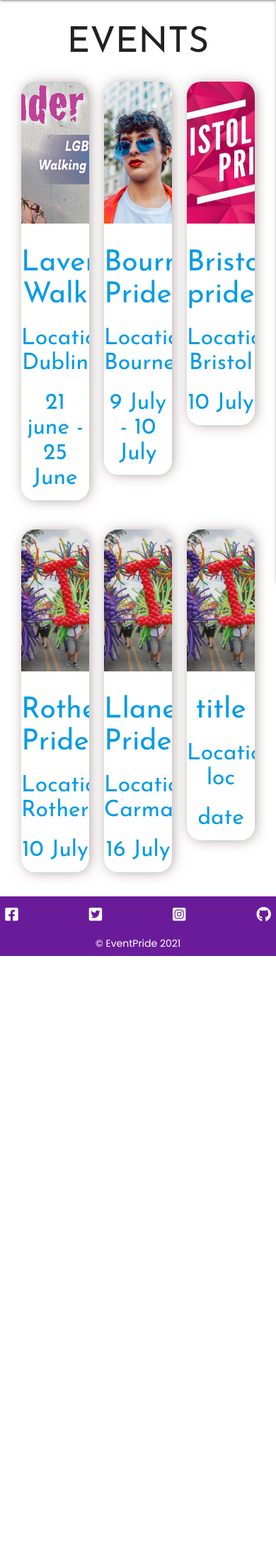
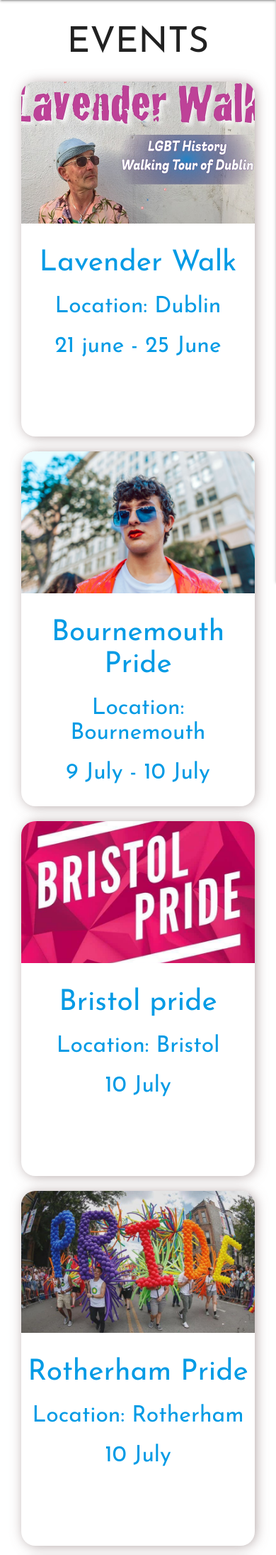
Before and after one commit to roomacarthur/eventpride, a Flask app: page /events in a window 390 px wide; the page is wider, and only the part inside the window is pictured. Shown: the part 84-2275 px from the top of that part at 71% size. Before the commit the page ends 1431 px from the top of that part, so only its background shows below. Run offline with Flask 2, Linux system fonts and the light colour scheme; some libraries are stand-ins or nearby versions.

Commit message:
updated events.html to be responsive.

```diff
--- a/static/css/style.css
+++ b/static/css/style.css
@@ -26,6 +26,7 @@ nav .brand-logo {
     text-align: center;
     border-radius: 20px;
     overflow: hidden;
+    height: 500px;
     box-shadow: 2px 1px 18px -2px rgba(133, 111, 111, 0.71);
     -webkit-box-shadow: 2px 1px 18px -2px rgba(133, 111, 111, 0.71);
     -moz-box-shadow: 2px 1px 18px -2px rgba(133, 111, 111, 0.71);
@@ -104,7 +105,7 @@ nav .brand-logo {
 }
 
 
-/* ____event pages_____ */
+/* ____contact us_____ */
 
 .contact-text {
     text-align: center;
@@ -225,7 +226,10 @@ footer .copyright {
 /*_____Media Queries_____*/
 
 /*For screens smaller than 1200px*/
-@media screen and(max-width: 1200px){
+@media screen and (max-width: 1200px){
+    .next-event{
+        width: 80%;
+    }
 
 }
 
@@ -243,5 +247,7 @@ footer .copyright {
 }
 /*For screens smaller than 400px wide. (smaller mobile devices.)*/
 @media screen and (max-width: 400px) {
-
+    .next-event{
+        width: 100%;
+    }
 }
--- a/templates/events.html
+++ b/templates/events.html
@@ -3,7 +3,7 @@
 <h2 class="event-heading center">EVENTS</h2>
 <div class="container">
   <div class="row">
-    <a class="col s4" href="{{ url_for('lavender_walk') }}" target="">
+    <a class="col s12 m6 xl4" href="{{ url_for('lavender_walk') }}" target="">
       <div class="card">
         <img
           class="card-img"
@@ -15,7 +15,11 @@
         <h4>21 june - 25 June</h4>
       </div>
     </a>
-    <a class="col s4" href="{{ url_for('bournemouth_pride') }}" target="">
+    <a
+      class="col s12 m6 xl4"
+      href="{{ url_for('bournemouth_pride') }}"
+      target=""
+    >
       <div class="card">
         <img class="card-img" src="./static/images/young-person.jpg" alt="" />
         <h3>Bournemouth Pride</h3>
@@ -24,7 +28,7 @@
       </div>
     </a>
     <!--https://www.pride-events.co.uk/event/bournemouth-pride/-->
-    <a class="col s4" href="{{ url_for('bristol_pride') }}" target="">
+    <a class="col s12 m6 xl4" href="{{ url_for('bristol_pride') }}" target="">
       <div class="card">
         <img class="card-img" src="./static/images/bristol.jpg" alt="" />
         <h3>Bristol pride</h3>
@@ -32,9 +36,7 @@
         <h4>10 July</h4>
       </div>
     </a>
-  </div>
-  <div class="row">
-    <a class="col s4" href="" target="">
+    <a class="col s12 m6 xl4" href="" target="">
       <div class="card">
         <img class="card-img" src="./static/images/pride-event.jpg" alt="" />
         <h3>Rotherham Pride</h3>
@@ -42,7 +44,7 @@
         <h4>10 July</h4>
       </div>
     </a>
-    <a class="col s4" href="" target="">
+    <a class="col s12 m6 xl4" href="" target="">
       <div class="card">
         <img class="card-img" src="./static/images/pride-event.jpg" alt="" />
         <h3>Llanelli Pride</h3>
@@ -51,7 +53,7 @@
       </div>
     </a>
     <!--https://www.pride-events.co.uk/event/bournemouth-pride/-->
-    <a class="col s4" href="" target="">
+    <a class="col s12 m6 xl4" href="" target="">
       <div class="card">
         <img class="card-img" src="./static/images/pride-event.jpg" alt="" />
         <h3>title</h3>
--- a/templates/index.html
+++ b/templates/index.html
@@ -10,12 +10,12 @@
         ><img src="static/images/drag-queens.jpg"
       /></a>
       <a class="carousel-item" href="#"
-        ><img id ="wedding" src="static/images/wedding.jpg"
+        ><img id="wedding" src="static/images/wedding.jpg"
       /></a>
       <a class="carousel-item" href="#"
         ><img src="static/images/love-is-love.jpg"
       /></a>
-       <a class="carousel-item" href="#"
+      <a class="carousel-item" href="#"
         ><img src="static/images/night-pride.jpg"
       /></a>
       <a class="carousel-item" href="#"
@@ -31,7 +31,7 @@
   </div>
   <div class="next-event">
     <h4 class="center">Next Event:</h4>
-    <a class="col s6" href="{{ url_for('lavender_walk') }}" target="">
+    <a class="" href="{{ url_for('lavender_walk') }}" target="">
       <div class="card">
         <img
           class="card-img"
```
